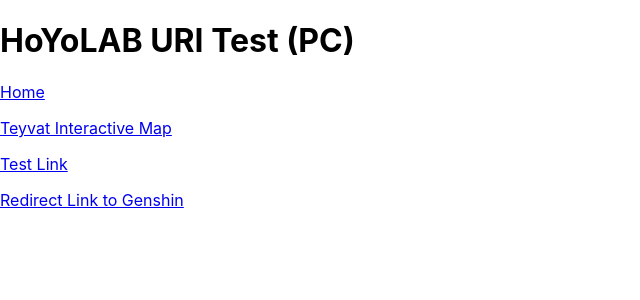
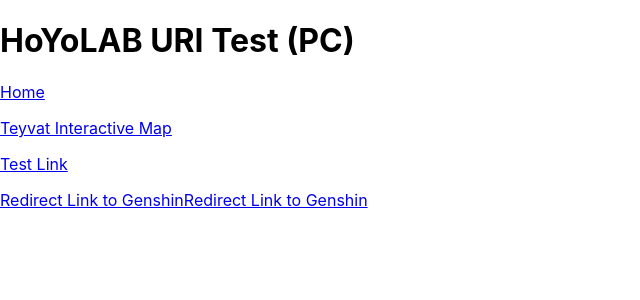
Before and after one commit to studiobutter/uri-test, a React (Create React App) app: page /#/hoyolab in a window 1280 px wide. Shown: the top 300 px of the page, without its empty margins (0-640 px from the left). Built offline with nearby package versions, Linux system fonts and the light colour scheme.

Commit message:
Final Test

```diff
--- a/src/pages/hoyolab.js
+++ b/src/pages/hoyolab.js
@@ -35,6 +35,9 @@
       <a href="hoyolab://openURL?url=https%3A%2F%2Fstudiobutter.github.io%2Fevent-redirects%2F%23%2Fevent%2Fgenshin%3FisOpenSystemBrowser%3Dtrue">
          Redirect Link to Genshin
       </a>
+      <a href="hoyolab://openURL?url=https://hoyo.link/fNMkFFAL?isOpenSystemBrowser=true">
+         Redirect Link to Genshin
+      </a>
       <p></p>
     </div>
   );
```
